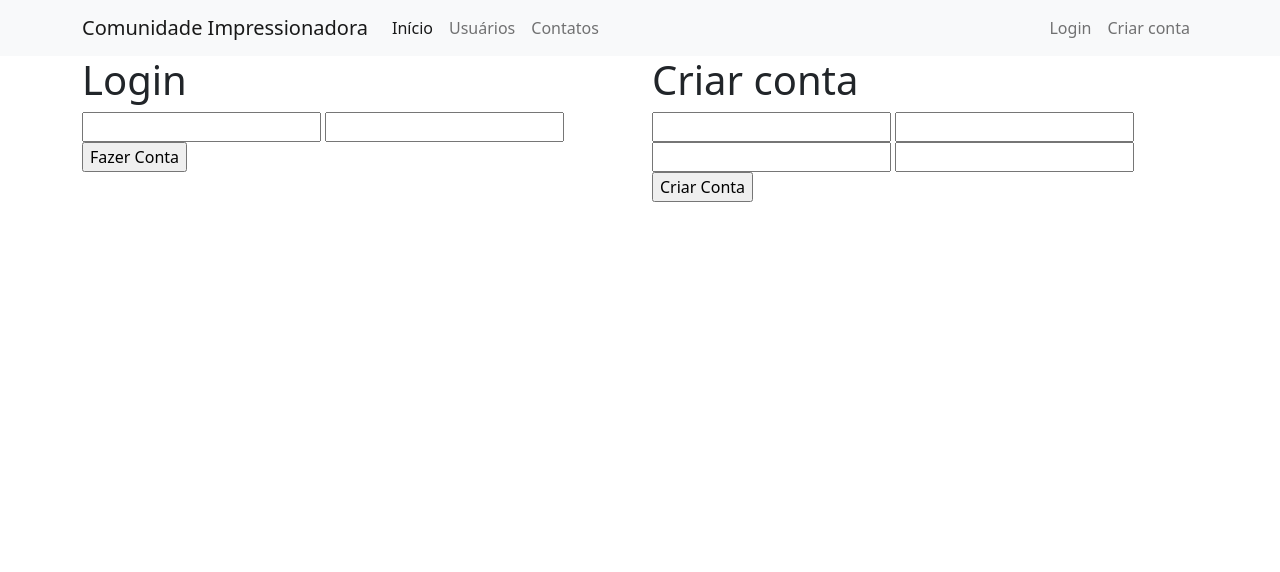
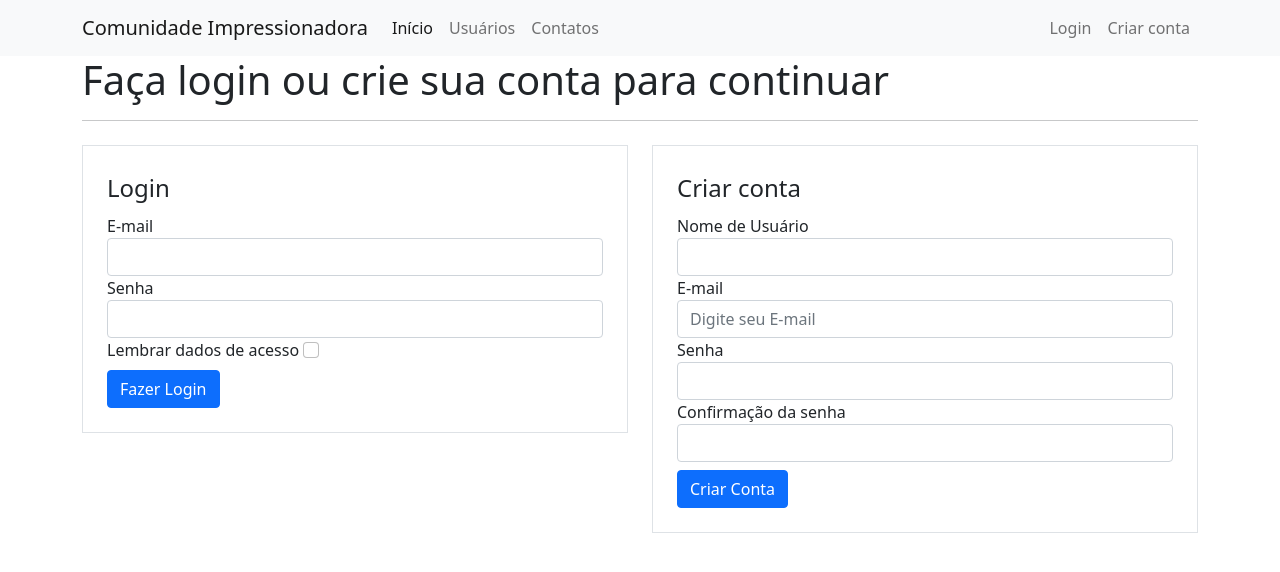
Before and after one commit to EdsonTomasDev/Site_Comunidade, a Flask app: page /login in a window 1280 px wide. Shown: the top 572 px of the page. Run offline with Flask 2, Linux system fonts and the light colour scheme.

Commit message:
Feat: inputs and button in login.html

```diff
--- a/forms.py
+++ b/forms.py
@@ -1,12 +1,12 @@
 #Biblioteca que formata formulários
 from flask_wtf import FlaskForm
-from wtforms import StringField, PasswordField, SubmitField
+from wtforms import StringField, PasswordField, SubmitField, BooleanField
 from wtforms.validators import DataRequired, Email, Length, EqualTo
 
 
 class FormCriarConta(FlaskForm):
     username = StringField('Nome de Usuário', validators=[DataRequired()])
-    email = StringField('E-mail', validators=[DataRequired(), Email()])
+    email = StringField('E-mail', validators=[DataRequired(), Email()], render_kw={"placeholder": "Digite seu E-mail"})
     senha = PasswordField('Senha', validators=[DataRequired(), Length(6, 20)])
     confirmacao = PasswordField('Confirmação da senha', validators=[DataRequired(), EqualTo('senha')])
     botao_submit_criarconta = SubmitField('Criar Conta')
@@ -15,4 +15,5 @@ class FormCriarConta(FlaskForm):
 class FormLogin(FlaskForm):
     email = StringField('E-mail', validators=[DataRequired(), Email()])
     senha = PasswordField('Senha', validators=[DataRequired(), Length(6, 20)])
-    botao_submit_login = SubmitField('Fazer Conta')
+    lembrar_dados = BooleanField('Lembrar dados de acesso')
+    botao_submit_login = SubmitField('Fazer Login')
--- a/main.py
+++ b/main.py
@@ -22,7 +22,7 @@ def usuarios():
     return render_template('usuarios.html', lista_usuarios=lista_usuarios)
 
 
-@app.route('/login')
+@app.route('/login', methods=['GET', 'POST'])
 def login():
     form_login = FormLogin()
     form_criar_conta = FormCriarConta()
--- a/templates/login.html
+++ b/templates/login.html
@@ -2,22 +2,65 @@
 
 {% block body %}
     <div class="container">
+        <h1>Faça login ou crie sua conta para continuar</h1>
+        <hr>
         <div class="row">
             <div class="col">
-                <h1>Login</h1>
-                {{ form_login.email }}
-                {{ form_login.senha }}
-                {{ form_login.botao_submit_login }}
+                <form method="POST" action="" class="border p-4 mt-2">
+                    <legend>Login</legend>
+                    <fieldset>
+                        <div class="form-group">
+                            {{ form_login.email.label(class="form-control-label") }}
+                            {{ form_login.email(class="form-control") }}
+                        </div>
+
+                        <div class="form-group">
+                            {{ form_login.senha.label(class="form-control-label")}}
+                            {{ form_login.senha(class="form-control") }}
+                        </div>
+
+                        <div class="form-group">
+                            {{ form_login.lembrar_dados.label(class="form-check-label") }}
+                            {{ form_login.lembrar_dados(class="form-check-input") }}
+                        </div>
+                    {{ form_login.botao_submit_login(class="btn btn-primary mt-2") }}
+
+                    </fieldset>
+                </form>
+
+
 
             </div>
             <div class="col">
-                <h1>Criar conta</h1>
-                {{ form_criar_conta.username }}
-                {{ form_criar_conta.email }}
-                {{ form_criar_conta.senha }}
-                {{ form_criar_conta.confirmacao }}
-                {{ form_criar_conta.botao_submit_criarconta }}
+                <form method="POST" action="" class="border p-4 mt-2">
+                    <fieldset>
+                    <legend>Criar conta</legend>
+                        <div class="form-group">
+                            {{ form_criar_conta.username.label(class="form-control-label") }}
+                            {{ form_criar_conta.username(class="form-control") }}
 
+                        </div>
+
+                        <div class="form-group">
+                            {{ form_criar_conta.email.label(class="form-control-label") }}
+                            {{ form_criar_conta.email(class="form-control") }}
+
+                        </div>
+
+                        <div class="form-group">
+                             {{ form_criar_conta.senha.label(class="form-control-label") }}
+                             {{ form_criar_conta.senha(class="form-control") }}
+
+                        </div>
+
+                        <div class="form-group">
+                            {{ form_criar_conta.confirmacao.label(class="form-control-label") }}
+                            {{ form_criar_conta.confirmacao(class="form-control") }}
+
+                        </div>
+                    {{ form_criar_conta.botao_submit_criarconta(class="btn btn-primary mt-2") }}
+                    </fieldset>
+                </form>
 
             </div>
 
```
